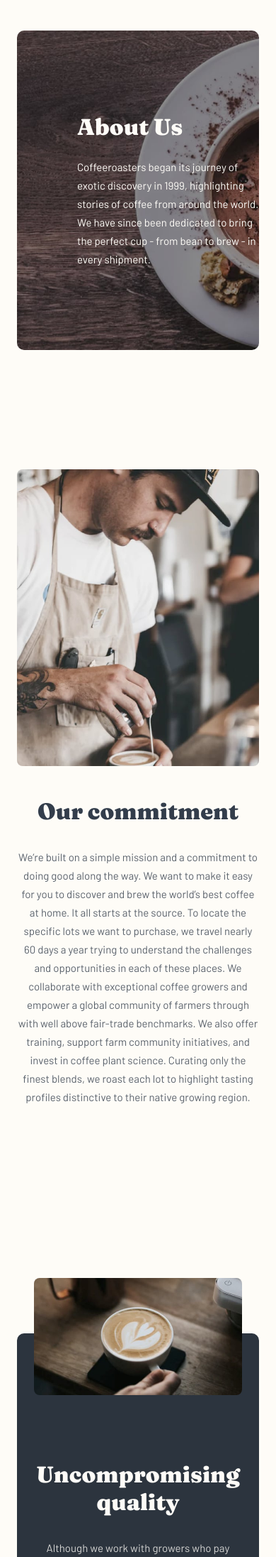
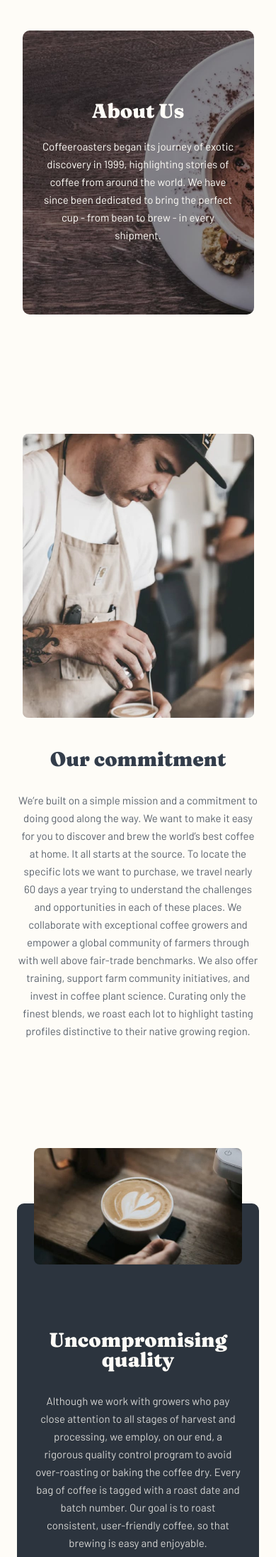
Before and after one commit to VillageR88/flask-coffeeroasters-subscription-site, a Flask app: page /about-us in a window 390 px wide. Shown: the part 59-2252 px from the top of the page at 71% size. Run offline with Flask 3, Linux system fonts and the light colour scheme.

Commit message:
create your plan tablet-mobile initial
Signed-off-by: VillageR88 <villager88pl@gmail.com>

```diff
--- a/app/static/css/about-us.css
+++ b/app/static/css/about-us.css
@@ -33,10 +33,9 @@ main.about-us > div:nth-of-type(1) > picture > img {
   width: 100%;
   object-fit: cover;
   object-position: right;
-  height: 450px;
 }
 
-main.about-us > div:nth-of-type(1) > div {
+main.about-us > div:nth-of-type(1) > section {
   display: flex;
   flex-direction: column;
   gap: 24px;
@@ -46,11 +45,11 @@ main.about-us > div:nth-of-type(1) > div {
   margin-left: 85px;
 }
 
-main.about-us > div:nth-of-type(1) > div > h1 {
+main.about-us > div:nth-of-type(1) > section > h1 {
   color: #fefcf7;
 }
 
-main.about-us > div:nth-of-type(1) > div > p {
+main.about-us > div:nth-of-type(1) > section > p {
   color: #fefcf7;
 }
 
@@ -210,6 +209,43 @@ body:has(main.about-us) > footer {
 }
 
 @media screen and (max-width: 768px) {
+  .about-us h1,
+  .about-us h2 {
+    font-size: 28px;
+    line-height: 28px;
+  }
+
+  .about-us p {
+    font-family: barlow;
+    font-size: 15px;
+    line-height: 25px;
+  }
+
+  main.about-us > div:nth-of-type(1) {
+    height: fit-content;
+    justify-content: center;
+    max-width: 327px;
+    width: 100%;
+    height: 400px;
+  }
+
+  main.about-us > div:nth-of-type(1) > picture > img {
+    top: 0;
+    width: 100%;
+    object-position: center;
+    object-fit: cover;
+    min-height: 400px;
+  }
+
+  main.about-us > div:nth-of-type(1) > section {
+    margin-left: 0;
+    padding-inline: 24px;
+    justify-content: center;
+    align-items: center;
+    text-align: center;
+    box-sizing: border-box;
+  }
+
   main.about-us > div:nth-of-type(2) {
     flex-direction: column;
     height: fit-content;
@@ -217,7 +253,8 @@ body:has(main.about-us) > footer {
 
   main.about-us > div:nth-of-type(2) > picture > img {
     width: 100%;
-    height: 100%;
+    height: 400px;
+    object-fit: cover;
   }
 
   main.about-us > div:nth-of-type(2) > section {
@@ -226,6 +263,8 @@ body:has(main.about-us) > footer {
   }
 
   main.about-us > div:nth-of-type(3) {
+    margin-top: 230px;
+
     padding-inline: 24px;
   }
 
@@ -233,6 +272,15 @@ body:has(main.about-us) > footer {
     margin-top: -78px;
     width: 100%;
     height: 100%;
+  }
+
+  main.about-us > div:nth-of-type(3) > section {
+    width: 100%;
+    padding-inline: 24px;
+  }
+
+  main.about-us > div:nth-of-type(3) > section > h2 {
+    word-break: break-word;
   }
 
   main.about-us > div:nth-of-type(4) {
--- a/app/static/css/create-your-plan.css
+++ b/app/static/css/create-your-plan.css
@@ -121,13 +121,18 @@ p {
 
 main.create-your-plan > div:nth-of-type(1) {
   display: flex;
+  position: relative;
   width: 100%;
   height: 450px;
 }
 
-main.create-your-plan > div:nth-of-type(1) > img {
+main.create-your-plan > div:nth-of-type(1) > picture > img {
+  top: 0;
   border-radius: 10px;
   position: absolute;
+  width: 100%;
+  height: 100%;
+  object-fit: cover;
 }
 
 main.create-your-plan > div:nth-of-type(1) > section {
@@ -744,7 +749,102 @@ body:has(main.create-your-plan) > footer {
 }
 
 @media screen and (max-width: 1280px) {
+  main.create-your-plan > div:nth-of-type(1) > section {
+    margin-left: 58px;
+  }
+
+  main.create-your-plan > div:nth-of-type(1) > section > h1 {
+    font-size: 48px;
+    line-height: 48px;
+  }
+
+  main.create-your-plan > div:nth-of-type(1) > section > p {
+    font-size: 15px;
+    line-height: 25px;
+  }
+
   main.create-your-plan > div:nth-of-type(2) {
     padding-inline: 40px;
   }
+
+  main.create-your-plan > div:nth-of-type(2) > ul > li > section > p {
+    margin-top: 42px;
+  }
+
+  main.create-your-plan > form > button {
+    align-self: center;
+  }
+
+  main.create-your-plan > form > div {
+    justify-content: center;
+  }
+
+  main.create-your-plan > form > div > ul:nth-of-type(1) {
+    display: none;
+    flex-direction: column;
+  }
+
+  main.create-your-plan
+    > form
+    > div
+    > div
+    > ul:nth-of-type(1)
+    > li
+    > label
+    > h2 {
+    font-size: 32px;
+  }
 }
+
+@media screen and (max-width: 768px) {
+  main.create-your-plan > form > div > div > ul:nth-of-type(1) > li > ul {
+    grid-template-columns: repeat(1, 1fr) !important;
+  }
+
+  main.create-your-plan > div:nth-of-type(2) {
+    align-items: center;
+  }
+
+  main.create-your-plan
+    > form
+    > div
+    > div
+    > ul:nth-of-type(1)
+    > li
+    > ul
+    > li
+    > label {
+    height: fit-content;
+  }
+
+  main.create-your-plan
+    > form
+    > div
+    > div
+    > ul:nth-of-type(1)
+    > li
+    > ul
+    > li
+    > label
+    > section {
+    padding: 24px;
+  }
+
+  main.create-your-plan
+    > form
+    > div
+    > div
+    > ul:nth-of-type(1)
+    > li
+    > label
+    > h2 {
+    font-size: 24px;
+    line-height: 28px;
+  }
+
+  main.create-your-plan > form > div > div > div:nth-of-type(1) {
+    height: fit-content;
+    padding-block: 32px;
+    padding-inline: 24px;
+  }
+}
--- a/app/templates/about-us/block1.html
+++ b/app/templates/about-us/block1.html
@@ -16,12 +16,12 @@
       class="hero-image"
     />
   </picture>
-  <div>
+  <section>
     <h1>About Us</h1>
     <p>
       Coffeeroasters began its journey of exotic discovery in 1999, highlighting
       stories of coffee from around the world. We have since been dedicated to
       bring the perfect cup - from bean to brew - in every shipment.
     </p>
-  </div>
+  </section>
 </div>
```
Also changed, not shown: app/templates/create-your-plan/block1.html (+17 -4 lines).
